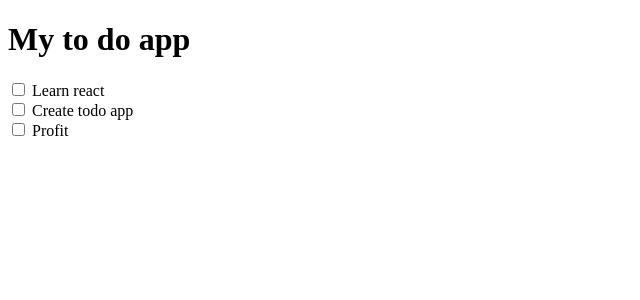
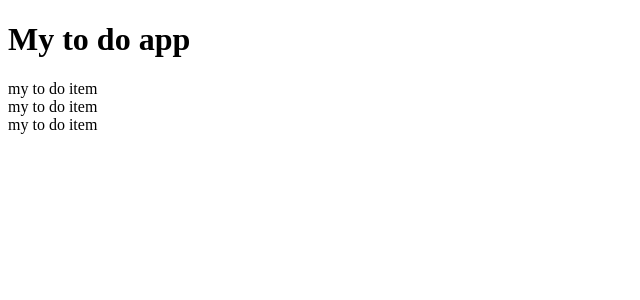
Before and after one commit to rinatsharifullin/To-Do-App-3, a React (Vite) app: page / in a window 1280 px wide. Shown: the top 300 px of the page, without its empty margins (0-640 px from the left). Built offline with nearby package versions, Linux system fonts and the light colour scheme.

Commit message:
redesign-return

```diff
--- a/src/TodoItem.js
+++ b/src/TodoItem.js
@@ -8,11 +8,13 @@ const TodoItem = ({id, labelName}) => {
 
   // const {id, labelName}  = props;
 
-  return React.createElement('div',{className: 'todo-item'}, [
-      React.createElement('input', {type:'checkbox', id:id}),
-      React.createElement('label', {htmlFor: id}, labelName),
-      React.createElement('br', {}),
-  ])
+  // return React.createElement('div',{className: 'todo-item'}, [
+  //     React.createElement('input', {type:'checkbox', id:id}),
+  //     React.createElement('label', {htmlFor: id}, labelName),
+  //     React.createElement('br', {}),
+  // ])
+
+  return <div className="todo-item">my to do item</div>
 }
 
 export default TodoItem;
```
